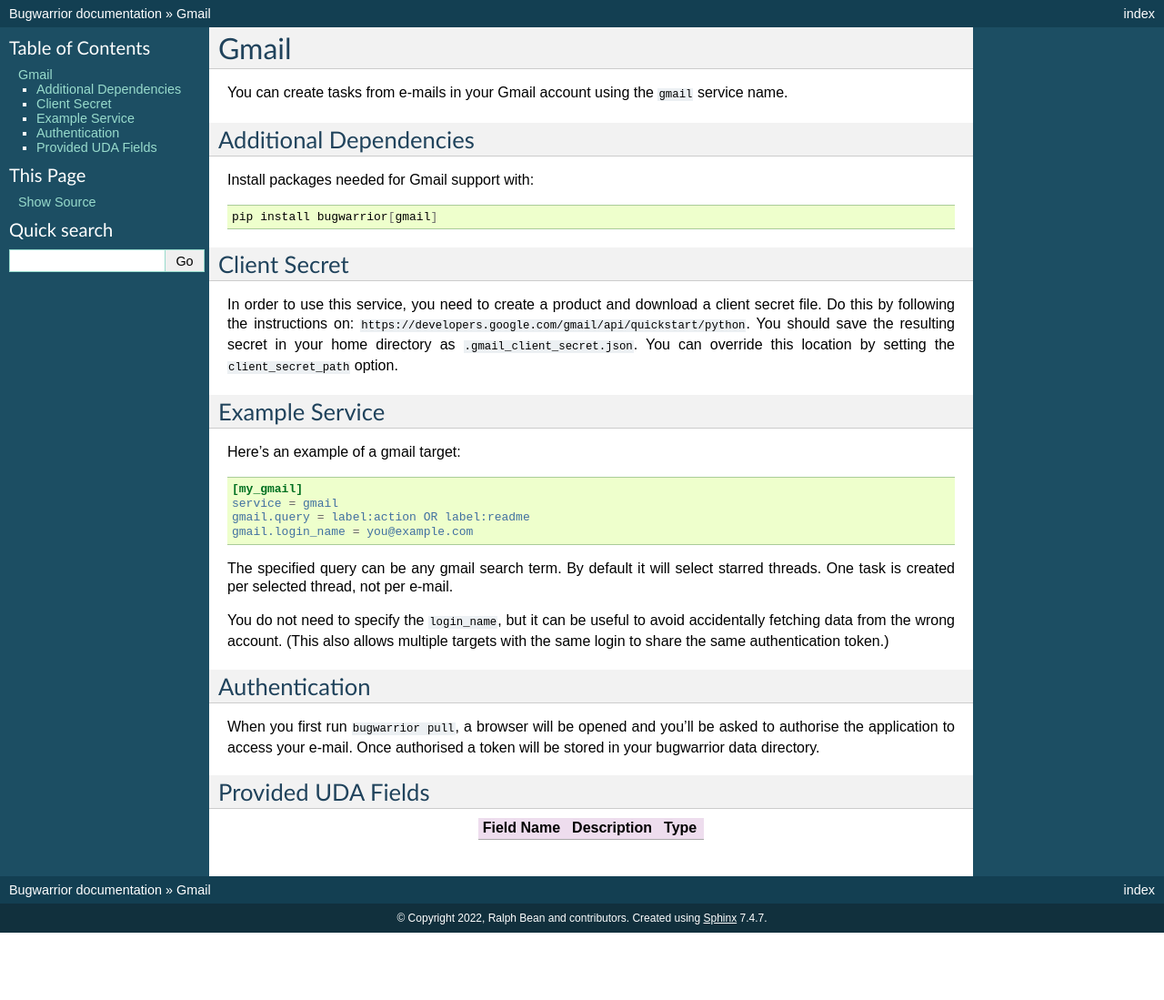
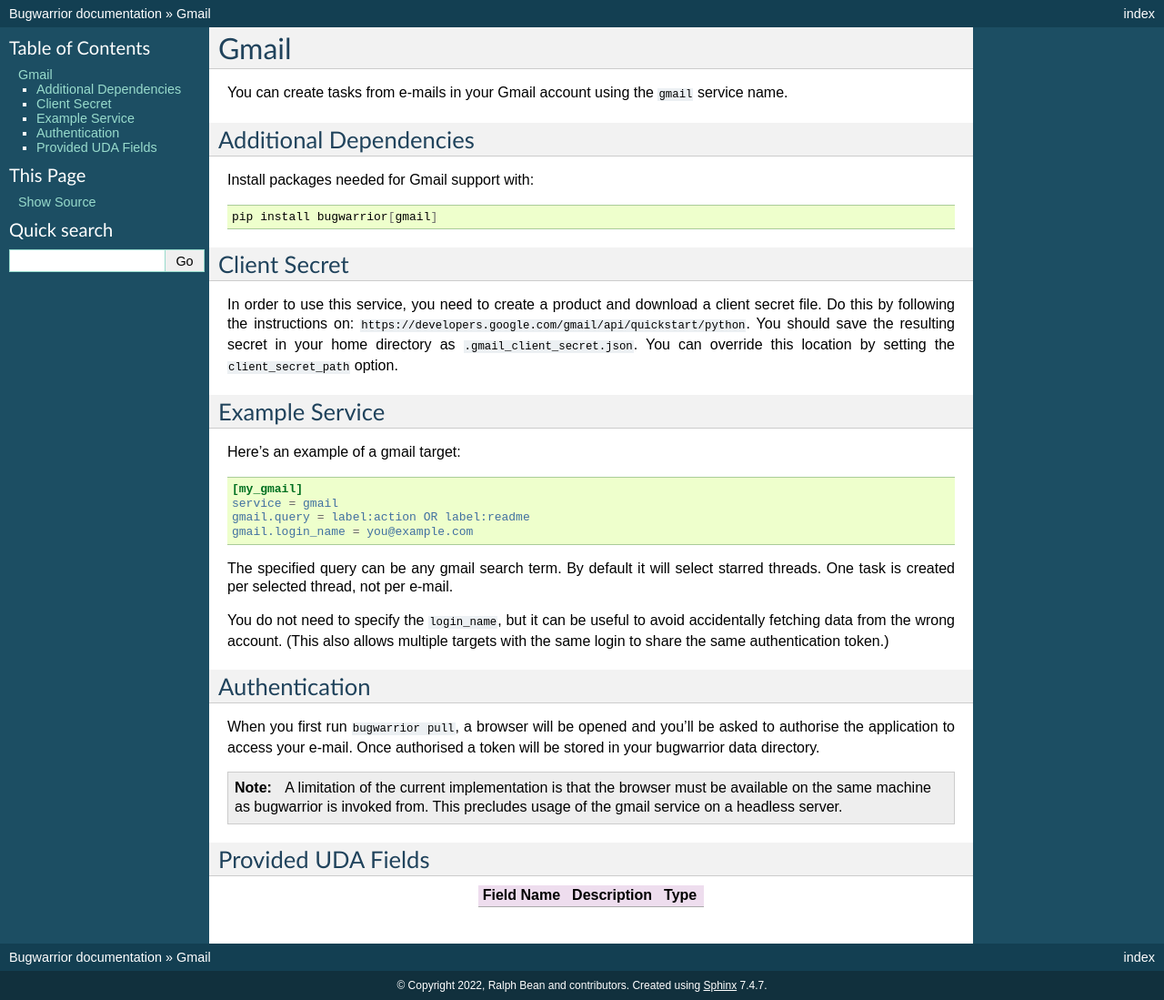
Before and after one commit to GothenburgBitFactory/bugwarrior, a Sphinx documentation site: the page built from bugwarrior/docs/services/gmail.rst, in a window 1280 px wide. Shown: the whole page at 91% size. Built offline with Sphinx 7.4.7, drawn with Linux system fonts in a browser that asks for light colours; pages that are not in the unit, such as notebooks, are missing from menus; the version number could not be read and is left out; before the commit the page ends 1025 px from its top, so only the background shows below that.

Commit message:
gmail: Document browser requirement. Resolve #547.

```diff
--- a/bugwarrior/docs/services/gmail.rst
+++ b/bugwarrior/docs/services/gmail.rst
@@ -48,6 +48,12 @@
 asked to authorise the application to access your e-mail. Once authorised a
 token will be stored in your bugwarrior data directory.
 
+.. note::
+
+   A limitation of the current implementation is that the browser must be
+   available on the same machine as bugwarrior is invoked from. This precludes
+   usage of the gmail service on a headless server.
+
 Provided UDA Fields
 -------------------
 
```
